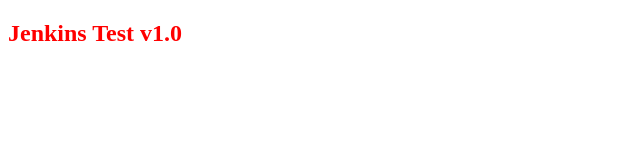
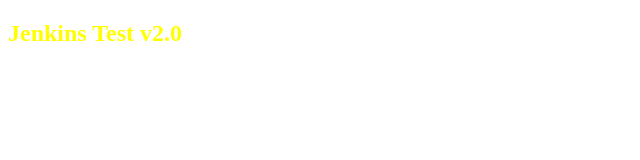
Before and after one commit to konstantin-921/Jenkins-test, a plain HTML site: page index.html in a window 1280 px wide. Shown: the whole page, without its empty margins (0-640 px from the left). Drawn offline with Linux system fonts and the light colour scheme.

Commit message:
Update 1.1

```diff
--- a/index.html
+++ b/index.html
@@ -5,7 +5,7 @@
 </head>
 
 <body>
-  <h2 style="color: red">Jenkins Test v1.0</h2>
+  <h2 style="color: yellow">Jenkins Test v2.0</h2>
 </body>
 
 </html>
```
